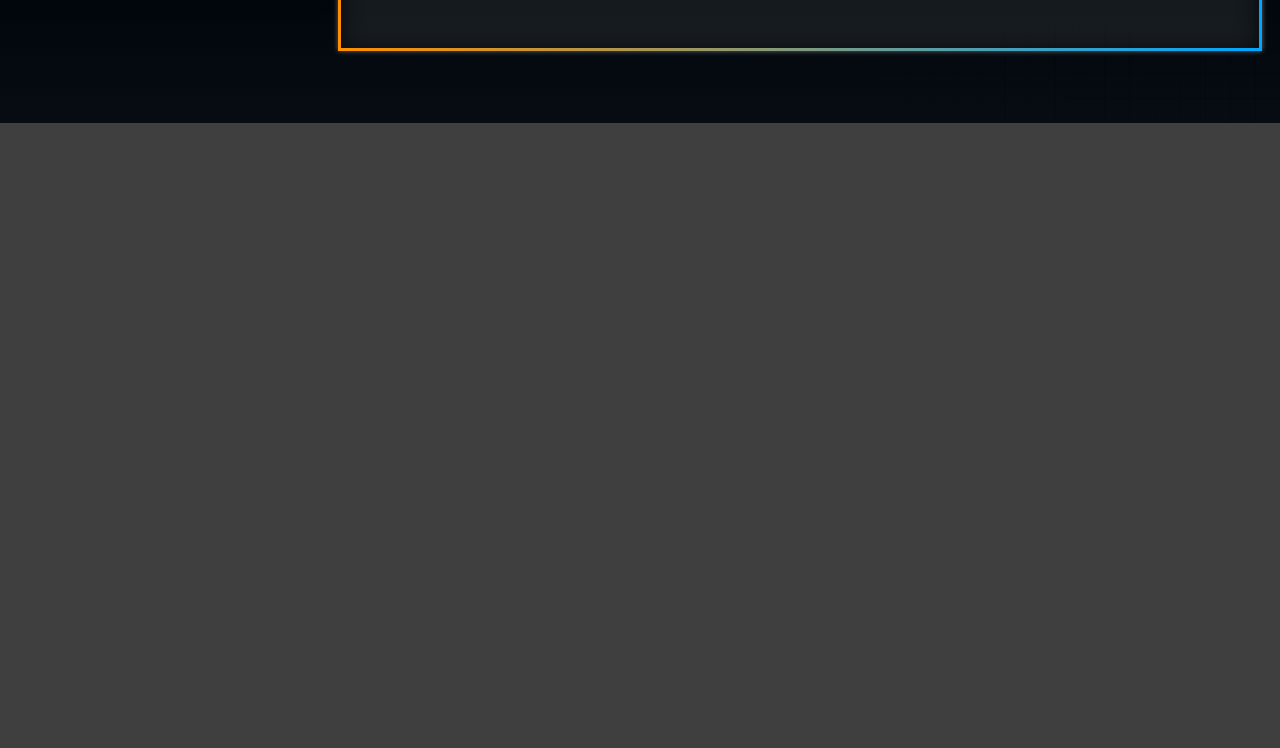
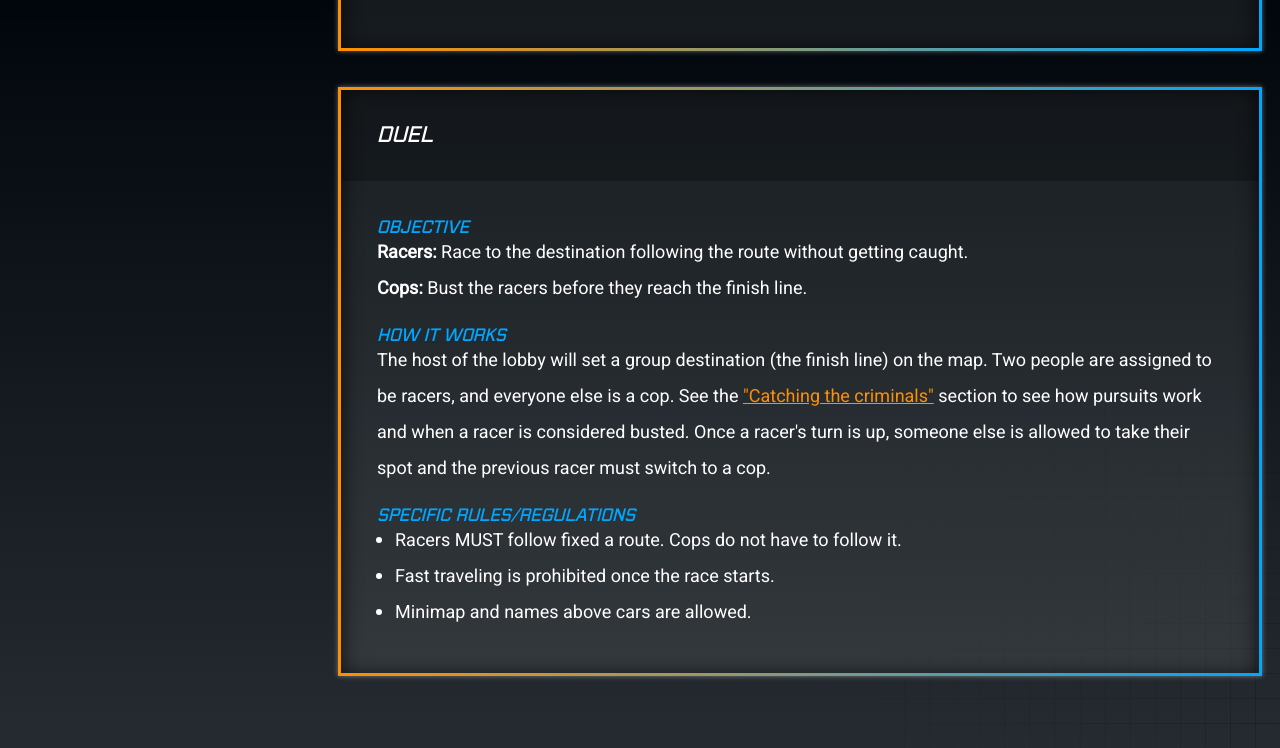
Before and after one commit to Ameer67/The-Racers-and-Chasers-Club, a PHP site: page /sessions.php in a window 1280 px wide. Shown: the part 809-1557 px from the top of the page. Before the commit the page ends 932 px from the top, so only its background shows below. Run offline with PHP 8.4, Linux system fonts and the light colour scheme; a stand-in replaces the project's code that opens the database connection; grey boxes are pictures that could not be loaded.

Commit message:
added more rules to duel

```diff
--- a/sessions.php
+++ b/sessions.php
@@ -35,6 +35,35 @@
     <div class="infoimg"></div>
     <div class="border"></div>
 </div>
+<div class="infobox">
+    <div>
+        <div class="infotop">
+            <h3>Duel</h3>
+        </div>
+        <div class="infobottom">
+            <div class="modeinfo">
+                <h4>Objective</h4>
+                <p><span>Racers:</span> Race to the destination following the route without getting caught.</p>
+                <p><span>Cops:</span> Bust the racers before they reach the finish line.</p>
+            </div>
+            <div class="modeinfo">
+                <h4>How it works</h4>
+                <p>The host of the lobby will set a group destination (the finish line) on the map. Two people are assigned to be racers, and everyone else is a cop. See the <a href="police.php">"Catching the criminals"</a> section to see how pursuits work and when a racer is considered busted. Once a racer's turn is up, someone else is allowed to take their spot and the previous racer must switch to a cop. </p>
+            </div>
+            <div class="modeinfo">
+                <h4>Specific rules/regulations</h4>
+                <ul>
+                    <li>Racers MUST follow fixed a route. Cops do not have to follow it.</li>
+                    <li>Fast traveling is prohibited once the race starts.</li>
+                    <li>Minimap and names above cars are allowed.</li>
+                </ul>
+            </div>
+        </div>
+    </div>
+
+    <div class="infoimg"></div>
+    <div class="border"></div>
+</div>
 </section>
 </body>
 </html>
```
Also changed, not shown: img/icons/handcuffs.png (added).
